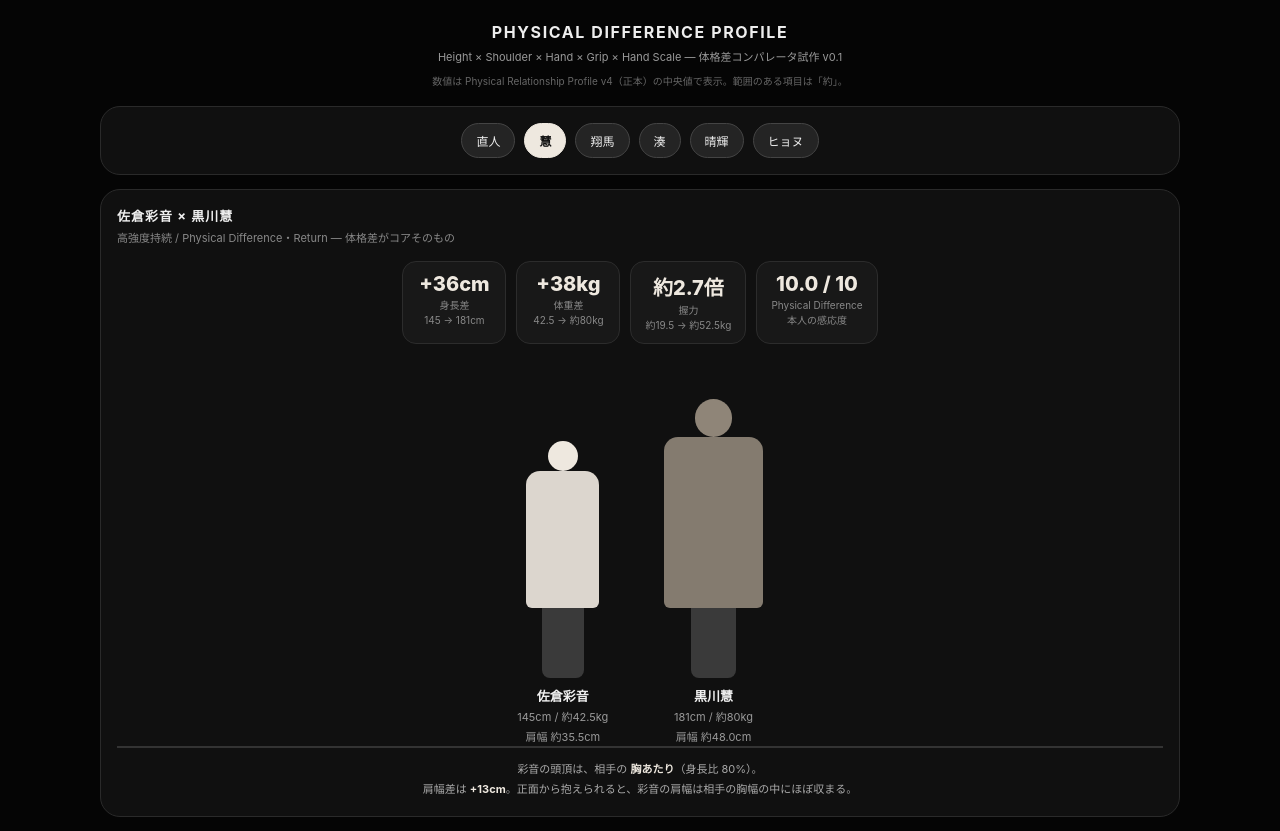
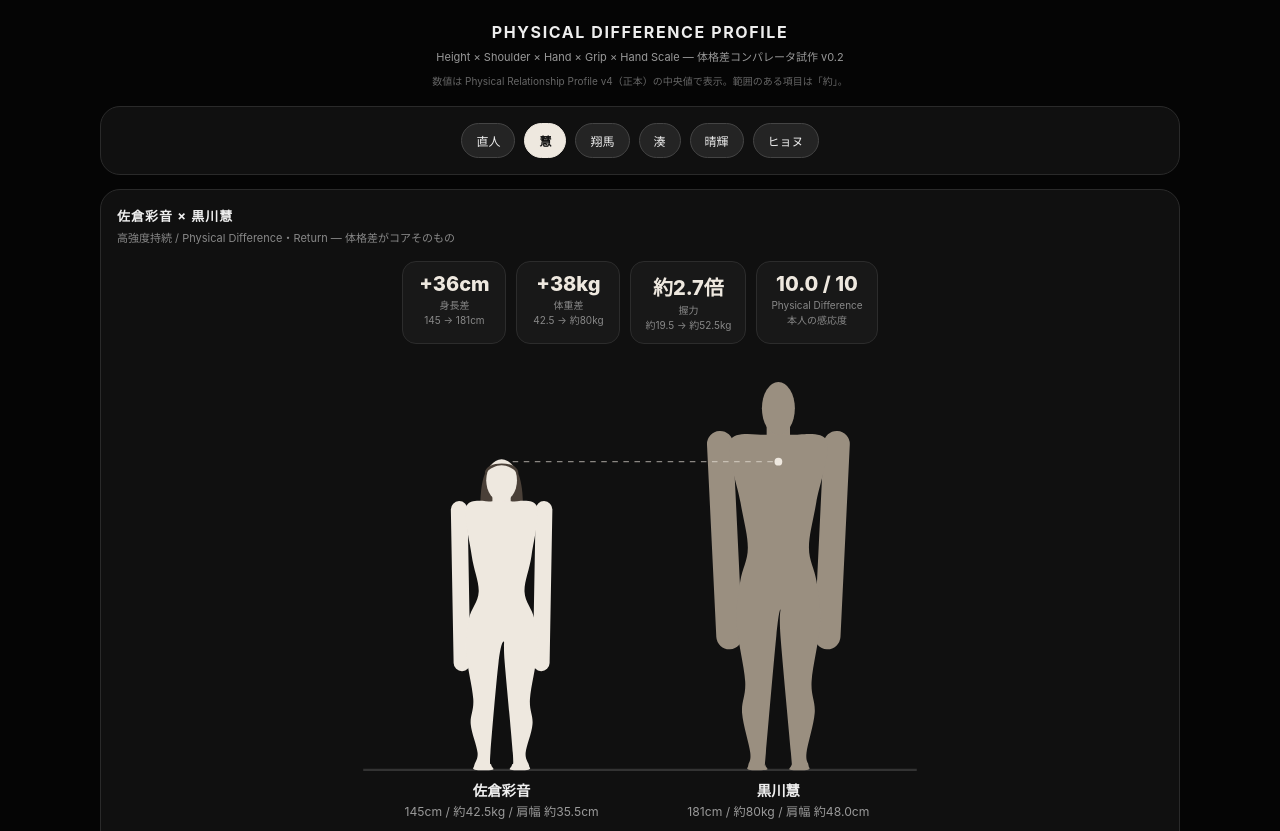
Before and after one commit to 10-331/ayane-tools, a plain HTML site: page scale.html in a window 1280 px wide. Shown: the top 831 px of the page. Drawn offline with Linux system fonts and the light colour scheme.

Commit message:
scale.html v0.2: realistic body silhouettes

```diff
--- a/scale.html
+++ b/scale.html
@@ -22,16 +22,8 @@ h1{margin:0;text-align:center;font-size:16px;letter-spacing:.10em}
 .stat .v{font-size:20px;font-weight:800;color:#eee8df}
 .stat .k{font-size:10px;color:#888;margin-top:2px;line-height:1.5}
 /* silhouette */
-.stage{display:flex;align-items:flex-end;justify-content:center;gap:56px;height:390px;border-bottom:2px solid #333;position:relative}
-.fig{display:flex;flex-direction:column;align-items:center;justify-content:flex-end;height:100%}
-.fig .head{border-radius:50%;background:#eee8df;flex:none}
-.fig.man .head{background:#8f8578}
-.fig .torso{border-radius:14px 14px 6px 6px;background:#eee8df;flex:none;opacity:.92}
-.fig.man .torso{background:#8f8578}
-.fig .legs{width:46%;background:#3a3a3a;border-radius:0 0 8px 8px;flex:none}
-.fig .label{margin-top:8px;font-size:12px;text-align:center;line-height:1.6}
-.fig .label b{font-size:13px}
-.fig .label span{color:#999;font-size:11px}
+.sil-wrap{width:min(620px,100%);margin:auto}
+.sil-wrap svg{display:block;width:100%;height:auto}
 .reach{text-align:center;color:#aaa;font-size:11px;line-height:1.8;margin-top:12px}
 .reach b{color:#eee8df}
 /* bars */
@@ -61,13 +53,13 @@ tr.row{cursor:pointer}
 tr.row:hover td{background:#181818}
 tr.row.active td{background:#242019;color:#eee8df;font-weight:700}
 .foot{color:#666;font-size:10px;line-height:1.8;text-align:center;margin-top:10px}
-@media(max-width:600px){.stage{gap:28px;height:340px}.bar-row{grid-template-columns:70px 1fr 96px}}
+@media(max-width:600px){.bar-row{grid-template-columns:70px 1fr 96px}}
 </style>
 </head>
 <body>
 <div class="app">
 <h1>PHYSICAL DIFFERENCE PROFILE</h1>
-<div class="subtitle">Height × Shoulder × Hand × Grip × Hand Scale — 体格差コンパレータ試作 v0.1</div>
+<div class="subtitle">Height × Shoulder × Hand × Grip × Hand Scale — 体格差コンパレータ試作 v0.2</div>
 <div class="note-top">数値は Physical Relationship Profile v4（正本）の中央値で表示。範囲のある項目は「約」。</div>
 
 <div class="panel person-panel" id="chips"></div>
@@ -76,16 +68,7 @@ tr.row.active td{background:#242019;color:#eee8df;font-weight:700}
 <h2 id="pairTitle">—</h2>
 <div class="desc" id="pairCore">—</div>
 <div class="big-diff" id="bigDiff"></div>
-<div class="stage">
-  <div class="fig" id="figA">
-    <div class="head"></div><div class="torso"></div><div class="legs" style="height:70px"></div>
-    <div class="label"><b>佐倉彩音</b><br><span>145cm / 約42.5kg<br>肩幅 約35.5cm</span></div>
-  </div>
-  <div class="fig man" id="figM">
-    <div class="head"></div><div class="torso"></div><div class="legs" style="height:70px"></div>
-    <div class="label" id="manLabel">—</div>
-  </div>
-</div>
+<div class="sil-wrap"><svg id="silSvg" viewBox="0 0 560 424" xmlns="http://www.w3.org/2000/svg"></svg></div>
 <div class="reach" id="reachText">—</div>
 </div>
 
@@ -148,13 +131,73 @@ let current="kei";
 const $=id=>document.getElementById(id);
 function fmt(n,d=1){return n.toFixed(d)}
 function signed(n,suffix){return (n>0?"+":"")+fmt(n,Math.abs(n)<10&&n%1!==0?1:0)+suffix}
-function setFig(el,h,shoulder){
-  const scale=1.82; const H=h*scale; const headD=h*scale*0.115;
-  const torsoH=H*0.52, legsH=70;
-  const head=el.querySelector(".head"), torso=el.querySelector(".torso");
-  head.style.width=headD+"px"; head.style.height=headD+"px";
-  torso.style.width=(shoulder*2.05)+"px"; torso.style.height=torsoH+"px";
-  el.querySelector(".legs").style.height=legsH+"px";
+/* ---- realistic silhouette (SVG, proportions driven by the profile data) ---- */
+function smoothPath(pts){
+  // Catmull-Rom -> cubic bezier through all points
+  let d=`M ${pts[0][0]} ${pts[0][1]}`;
+  for(let i=0;i<pts.length-1;i++){
+    const p0=pts[Math.max(0,i-1)],p1=pts[i],p2=pts[i+1],p3=pts[Math.min(pts.length-1,i+2)];
+    const c1x=p1[0]+(p2[0]-p0[0])/6, c1y=p1[1]+(p2[1]-p0[1])/6;
+    const c2x=p2[0]-(p3[0]-p1[0])/6, c2y=p2[1]-(p3[1]-p1[1])/6;
+    d+=` C ${c1x.toFixed(1)} ${c1y.toFixed(1)}, ${c2x.toFixed(1)} ${c2y.toFixed(1)}, ${p2[0]} ${p2[1]}`;
+  }
+  return d;
+}
+function figureSVG(cx,baseline,p,female,color){
+  const s=1.92, h=p.height;
+  const top=baseline-h*s;
+  const X=off=>+(cx+off*s).toFixed(1), Y=d=>+(top+d*s).toFixed(1);
+  const headH=h/7.6, headW=female?14.5:15.5, neckW=female?8.6:11;
+  const chestW=p.chest/2.95, waistW=p.waist/2.85, hipW=p.hip/2.85;
+  const thighW=p.thigh/3.05, legC=hipW/4+0.6;
+  const kneeW=thighW*0.60, calfW=thighW*0.74, ankleW=thighW*0.36;
+  const armW=p.upperArm/3.05;
+  const bodyH=h-headH;
+  const dNeck=headH*0.98, dSh=headH*1.10, dChest=headH+bodyH*0.20, dWaist=headH+bodyH*0.335, dHip=headH+bodyH*0.435, dCrotch=headH+bodyH*0.52;
+  // right contour: neck -> shoulder -> chest -> waist -> hip -> leg -> foot -> inner leg -> crotch
+  const R=[
+    [neckW/2,dNeck],[p.shoulder/2-1.2,dSh],[chestW/2,dChest],[waistW/2,dWaist],[hipW/2,dHip],
+    [legC+thighW/2,headH+bodyH*0.56],[legC+kneeW/2,headH+bodyH*0.735],[legC+calfW/2,headH+bodyH*0.83],
+    [legC+ankleW/2,h-8],[legC+4.6,h-2.2],[legC+4.4,h-0.1],[legC-4.0,h-0.1],[legC-3.4,h-2.4],
+    [legC-ankleW/2,h-8],[legC-thighW/2+1.6,headH+bodyH*0.60],[1.0,dCrotch]
+  ];
+  const ptsR=R.map(q=>[X(q[0]),Y(q[1])]);
+  const ptsL=R.slice(0,-1).reverse().map(q=>[X(-q[0]),Y(q[1])]);
+  const torso=smoothPath(ptsR.concat(ptsL))+" Z";
+  // arms: thick rounded strokes behind torso, shoulder -> fingertip beside hip/thigh
+  const armY1=Y(dSh+1.5), armY2=Y(headH+bodyH*0.60);
+  const armRx=X(p.shoulder/2+armW*0.28), armLx=X(-(p.shoulder/2+armW*0.28));
+  const handRx=X(hipW/2+armW*0.42), handLx=X(-(hipW/2+armW*0.42));
+  const armWpx=(armW*s).toFixed(1);
+  let out="";
+  if(female){
+    // hair: mass behind head/shoulders down to chest
+    const hx=X(0), hTop=Y(-0.6), hBot=Y(headH+7.5), hr=(headW/2+2.6)*s;
+    out+=`<path d="M ${hx-hr} ${hBot} C ${hx-hr-2} ${Y(headH*0.4)}, ${hx-hr*0.7} ${hTop}, ${hx} ${hTop} C ${hx+hr*0.7} ${hTop}, ${hx+hr+2} ${Y(headH*0.4)}, ${hx+hr} ${hBot} C ${hx+hr*0.45} ${hBot+7}, ${hx-hr*0.45} ${hBot+7}, ${hx-hr} ${hBot} Z" fill="#4a4038"/>`;
+  }
+  out+=`<path d="M ${armRx} ${armY1} L ${handRx} ${armY2}" stroke="${color}" stroke-width="${armWpx}" stroke-linecap="round" fill="none"/>`;
+  out+=`<path d="M ${armLx} ${armY1} L ${handLx} ${armY2}" stroke="${color}" stroke-width="${armWpx}" stroke-linecap="round" fill="none"/>`;
+  out+=`<rect x="${X(-neckW/2)}" y="${Y(headH*0.72)}" width="${(neckW*s).toFixed(1)}" height="${(headH*0.42*s).toFixed(1)}" fill="${color}"/>`;
+  out+=`<path d="${torso}" fill="${color}"/>`;
+  out+=`<ellipse cx="${X(0)}" cy="${Y(headH*0.46)}" rx="${(headW/2*s).toFixed(1)}" ry="${(headH*0.52*s).toFixed(1)}" fill="${color}"/>`;
+  if(female){ out+=`<path d="M ${X(-headW/2-0.6)} ${Y(headH*0.30)} C ${X(-headW/2-1.2)} ${Y(-0.8)}, ${X(headW/2+1.2)} ${Y(-0.8)}, ${X(headW/2+0.6)} ${Y(headH*0.30)} C ${X(headW*0.2)} ${Y(headH*0.02)}, ${X(-headW*0.2)} ${Y(headH*0.02)}, ${X(-headW/2-0.6)} ${Y(headH*0.30)} Z" fill="#4a4038"/>`; }
+  return out;
+}
+function renderSilhouette(m){
+  const baseline=372;
+  const aTop=baseline-AYANE.height*1.92;
+  let svg="";
+  svg+=`<line x1="30" y1="${baseline}" x2="530" y2="${baseline}" stroke="#333" stroke-width="2"/>`;
+  svg+=figureSVG(155,baseline,AYANE,true,"#eee8df");
+  svg+=figureSVG(405,baseline,m,false,"#9a8f80");
+  // Ayane head-top guide line across to the man's body
+  svg+=`<line x1="155" y1="${aTop.toFixed(1)}" x2="405" y2="${aTop.toFixed(1)}" stroke="#eee8df" stroke-width="1" stroke-dasharray="5 5" opacity="0.55"/>`;
+  svg+=`<circle cx="405" cy="${aTop.toFixed(1)}" r="3.5" fill="#eee8df"/>`;
+  svg+=`<text x="155" y="396" fill="#eee" font-size="13" font-weight="700" text-anchor="middle">佐倉彩音</text>`;
+  svg+=`<text x="155" y="414" fill="#999" font-size="11" text-anchor="middle">145cm / 約42.5kg / 肩幅 約35.5cm</text>`;
+  svg+=`<text x="405" y="396" fill="#eee" font-size="13" font-weight="700" text-anchor="middle">${m.name}</text>`;
+  svg+=`<text x="405" y="414" fill="#999" font-size="11" text-anchor="middle">${m.height}cm / 約${m.weight}kg / 肩幅 約${fmt(m.shoulder)}cm</text>`;
+  $("silSvg").innerHTML=svg;
 }
 function bars(el,rows){
   el.innerHTML=rows.map(r=>{
@@ -175,9 +218,7 @@ function render(){
     ["約"+fmt((m.grip/AYANE.grip),1)+"倍","握力<br>約"+AYANE.grip+" → 約"+m.grip+"kg"],
     [fmt(m.diffResp,1)+" / 10","Physical Difference<br>本人の感応度"]
   ].map(x=>`<div class="stat"><div class="v">${x[0]}</div><div class="k">${x[1]}</div></div>`).join("");
-  setFig($("figA"),AYANE.height,AYANE.shoulder);
-  setFig($("figM"),m.height,m.shoulder);
-  $("manLabel").innerHTML=`<b>${m.name}</b><br><span>${m.height}cm / 約${m.weight}kg<br>肩幅 約${fmt(m.shoulder)}cm</span>`;
+  renderSilhouette(m);
   const ratio=AYANE.height/m.height;
   const zone=ratio>0.835?"肩の下〜胸の上あたり":ratio>0.815?"胸の上あたり":"胸あたり";
   $("reachText").innerHTML=`彩音の頭頂は、相手の <b>${zone}</b>（身長比 ${fmt(ratio*100,0)}%）。<br>肩幅差は <b>${signed(m.shoulder-AYANE.shoulder,"cm")}</b>。正面から抱えられると、彩音の肩幅は相手の胸幅の中にほぼ収まる。`;
```
